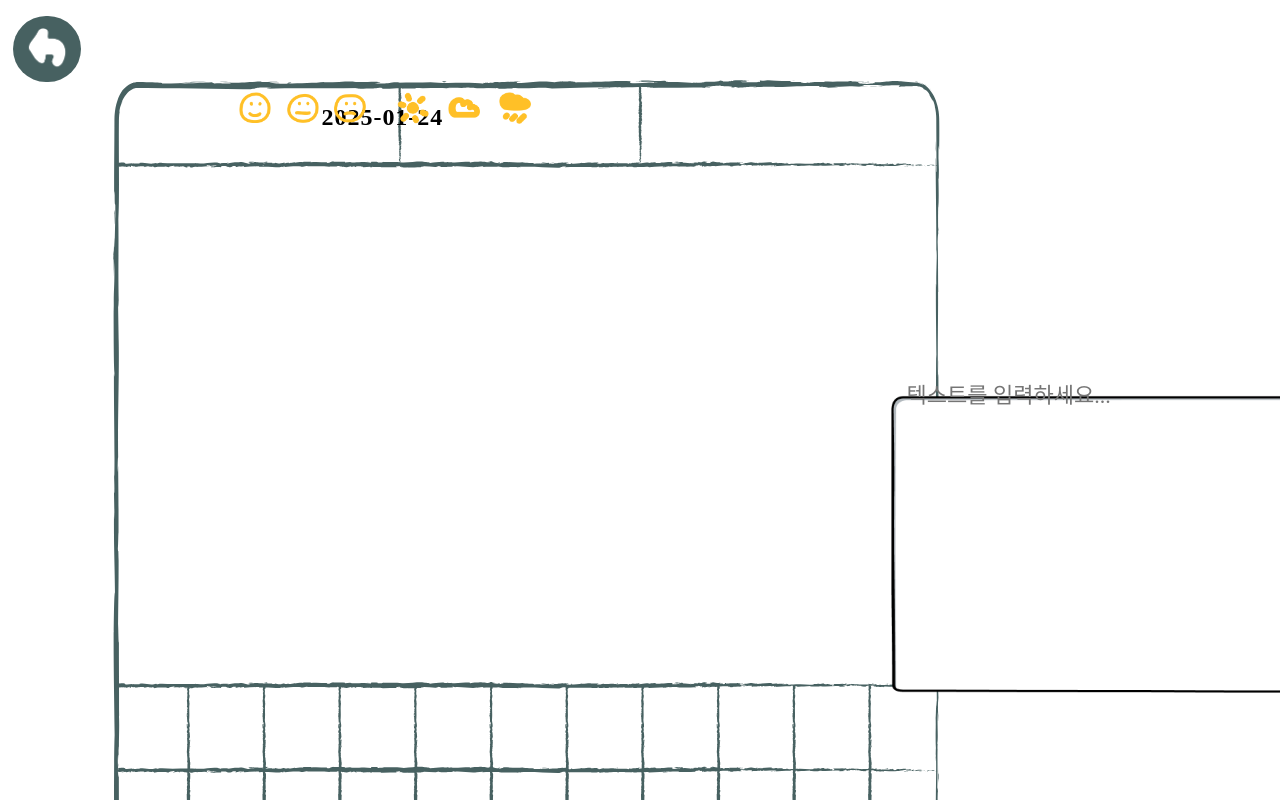
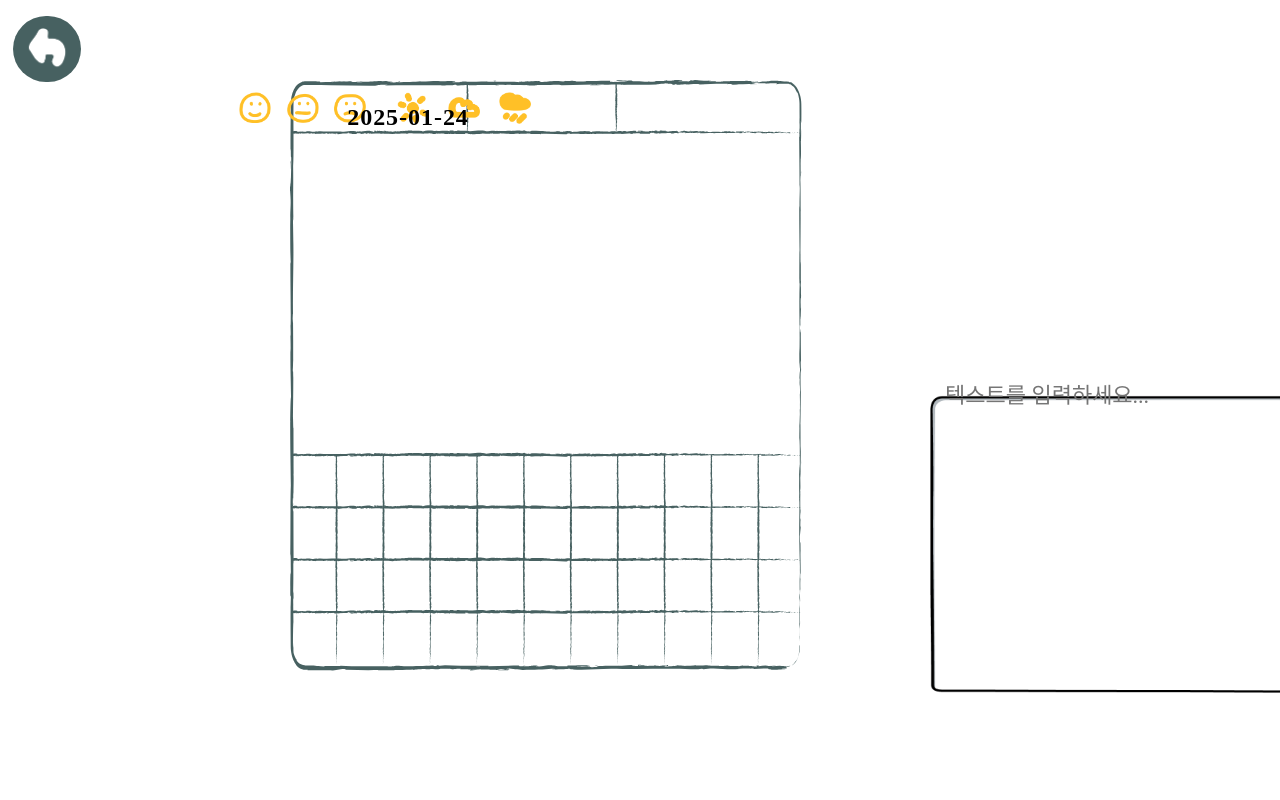
Before and after one commit to Prometheus-14team/pictory-dev, a React (Create React App) app in the folder calendar-web/: page /post in a window 1280 px wide. Built offline with nearby package versions, Linux system fonts and the light colour scheme.

Commit message:
canvas design
.

```diff
--- a/calendar-web/src/components/Post/post.jsx
+++ b/calendar-web/src/components/Post/post.jsx
@@ -3,7 +3,6 @@ import React, { useState, useEffect, useRef } from "react"
 import { Link } from "react-router-dom";
 
 import "../assets/styles.css";
-import  postLayer  from "../assets/post.svg";
 import { ReactComponent as PostLayer } from "../assets/post.svg";
 
 import PostSubmit from "./postsubmit";
--- a/calendar-web/src/components/assets/styles.css
+++ b/calendar-web/src/components/assets/styles.css
@@ -755,9 +755,9 @@ html, body {
 }
 
 .post-layer {
-  width: 92vw;
+  width: 40vw;
   position: relative;
-  left: 25vw;
+  left: 26.5vw;
   top: 10vh;
 }
 
@@ -801,7 +801,7 @@ html, body {
   position: relative;
   width: 52vw;
   top: 45vh;
-  left: -2vw;
+  left: 27vw;
 }
 
 .text-input {
@@ -843,9 +843,9 @@ html, body {
   font-weight: 600;
   line-height: normal;
   letter-spacing: 0.96px;
-  z-index: 10;  /* 텍스트가 다른 요소 위에 표시되도록 설정 */
+  z-index: 100;  /* 텍스트가 다른 요소 위에 표시되도록 설정 */
   top: 13vh;
-  left: -37vw;
+  left: -9vw;
   white-space: nowrap;
 }
 
--- a/calendar-web/src/pages/Post.jsx
+++ b/calendar-web/src/pages/Post.jsx
@@ -132,7 +132,12 @@ function Post() {
       ) : (
         <TagComponent nouns={nouns} onImagesSelected={onImagesSelected} />
       )}
-      <canvas ref={canvasRef} width="400" height="400" style={{ border: "1px solid black" }} />
+      <canvas
+        ref={canvasRef}
+        width="895"
+        height="555"
+        style={{ position:"relative", left:"4.2vw", top:"-76vh"}}
+      />
     </div>
   );
 }
```
Also changed, not shown: calendar-web/src/components/assets/post.svg.
